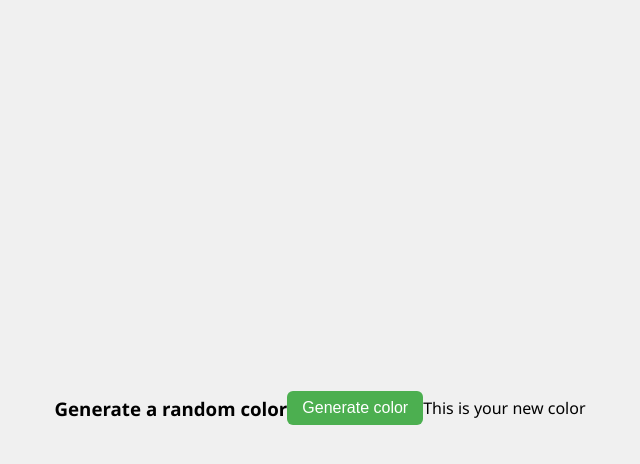
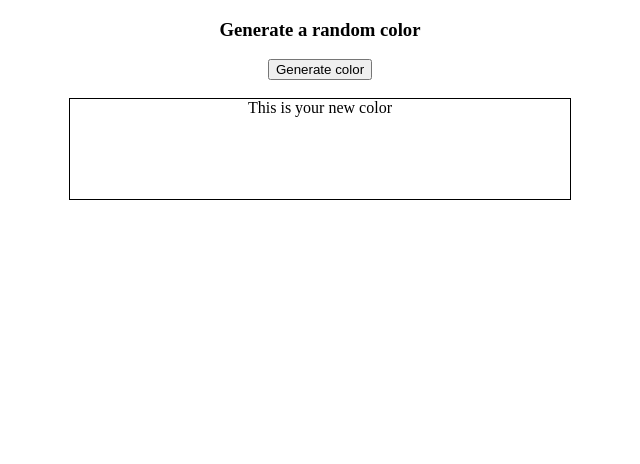
Before and after one commit to rishidwivedi20/random-color-generator, a plain HTML site: page index.html in a window 1280 px wide. Shown: the whole page, without its empty margins (320-960 px from the left). Drawn offline with Linux system fonts and the light colour scheme.

Commit message:
Update style.css

```diff
--- a/style.css
+++ b/style.css
@@ -1,43 +1,11 @@
-body {
-  font-family: 'Segoe UI', sans-serif;
-  background-color: #f0f0f0;
-  display: flex;
-  height: 100vh;
-  align-items: center;
-  justify-content: center;
+body{
+    text-align: center;
+
 }
 
-.game-container {
-  background: white;
-  padding: 30px 40px;
-  border-radius: 12px;
-  box-shadow: 0 4px 12px rgba(0,0,0,0.15);
-  text-align: center;
+div{
+    height: 100px;
+    width: 500px;
+    border: 1px solid black;
+    margin: auto;
 }
-
-input {
-  padding: 8px;
-  margin: 10px 5px;
-  width: 120px;
-  font-size: 16px;
-}
-
-button {
-  padding: 8px 15px;
-  font-size: 16px;
-  background-color: #4CAF50;
-  color: white;
-  border: none;
-  border-radius: 6px;
-  cursor: pointer;
-}
-
-button:hover {
-  background-color: #45a049;
-}
-
-#message {
-  margin-top: 10px;
-  font-weight: bold;
-  transition: all 0.3s ease;
-}
```
